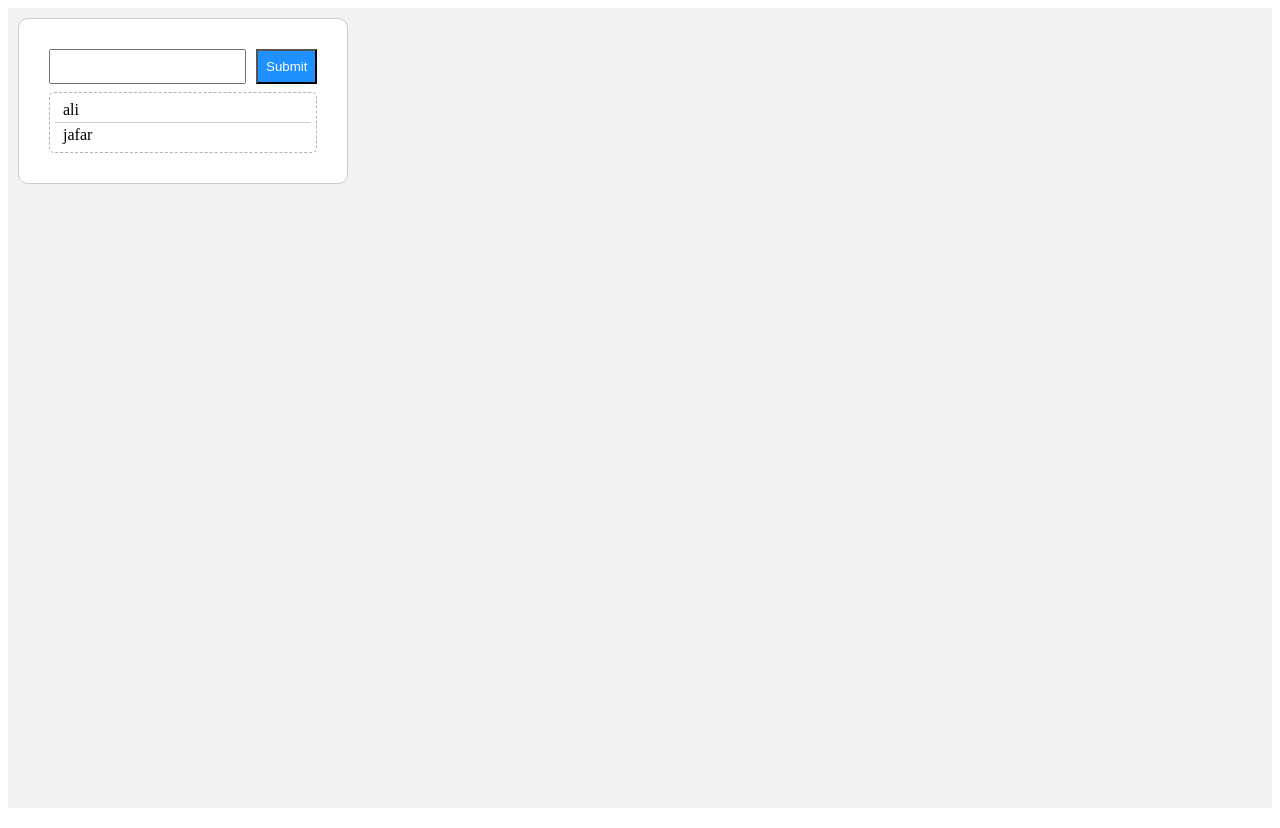
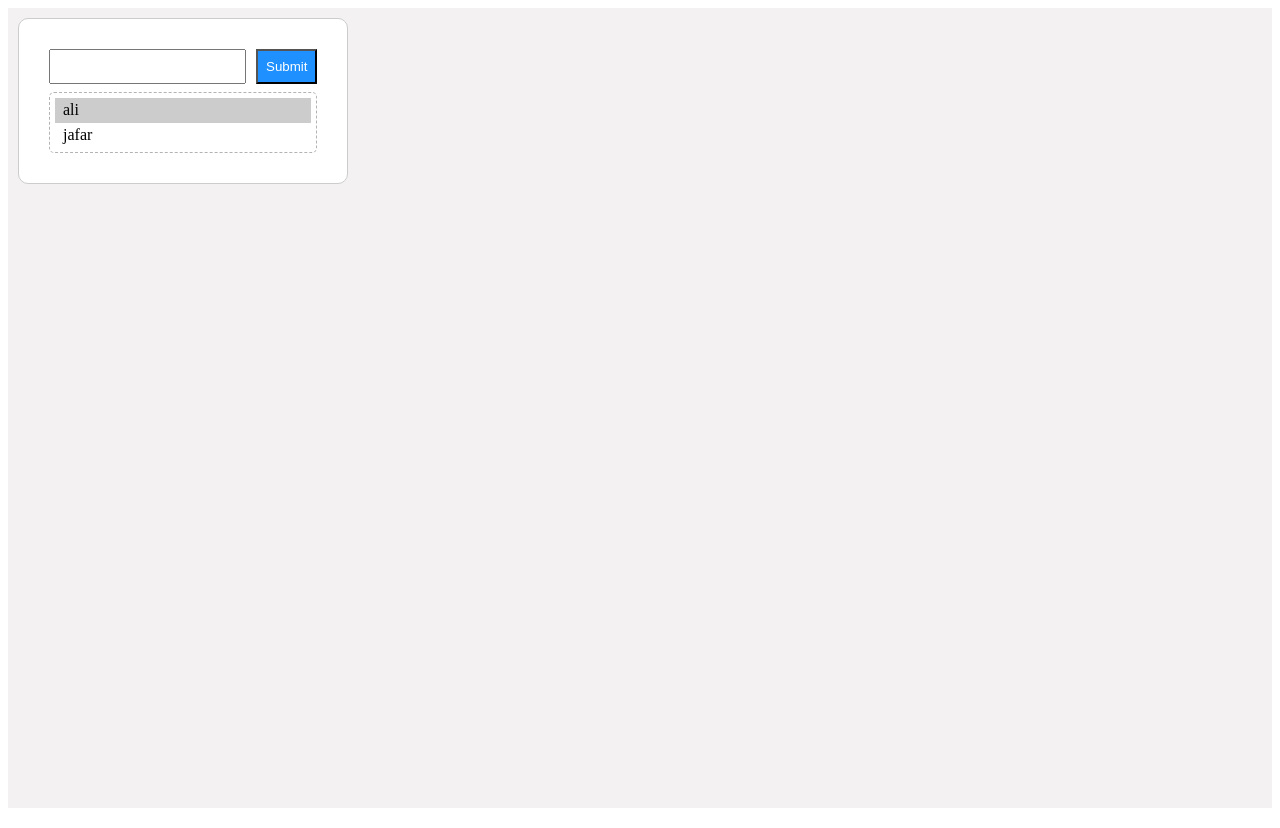
Before and after one commit to farshad161/fakir-challenge, a React (Create React App) app: page / in a window 1280 px wide. In both pictures the pointer is over the element "ali". Built offline with nearby package versions, Linux system fonts and the light colour scheme.

Commit message:
adding some secting style

```diff
--- a/src/App.css
+++ b/src/App.css
@@ -52,6 +52,10 @@ body {
   padding: 3px 8px;
   border-bottom: 1px solid #ccc;
 }
+.item:hover {
+  background-color: #ccc;
+  cursor: pointer;
+}
 .item:last-child {
   border-bottom: none;
 }
```
